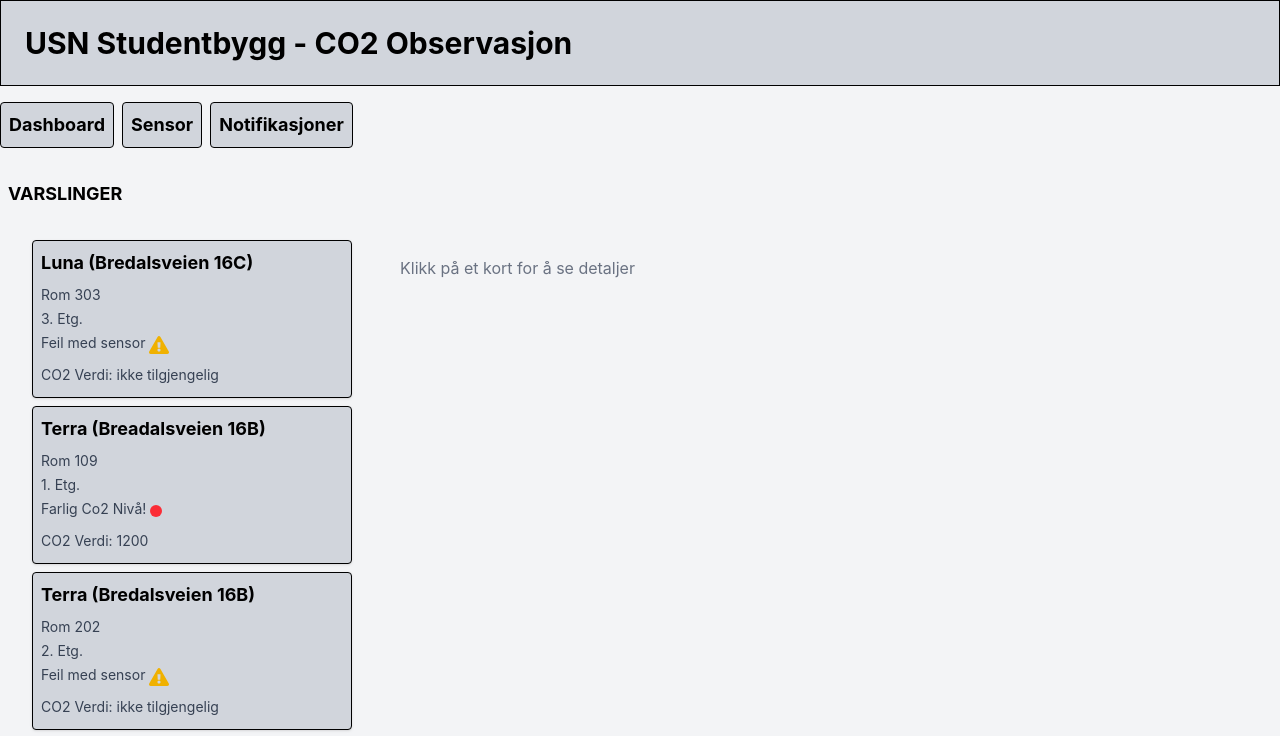
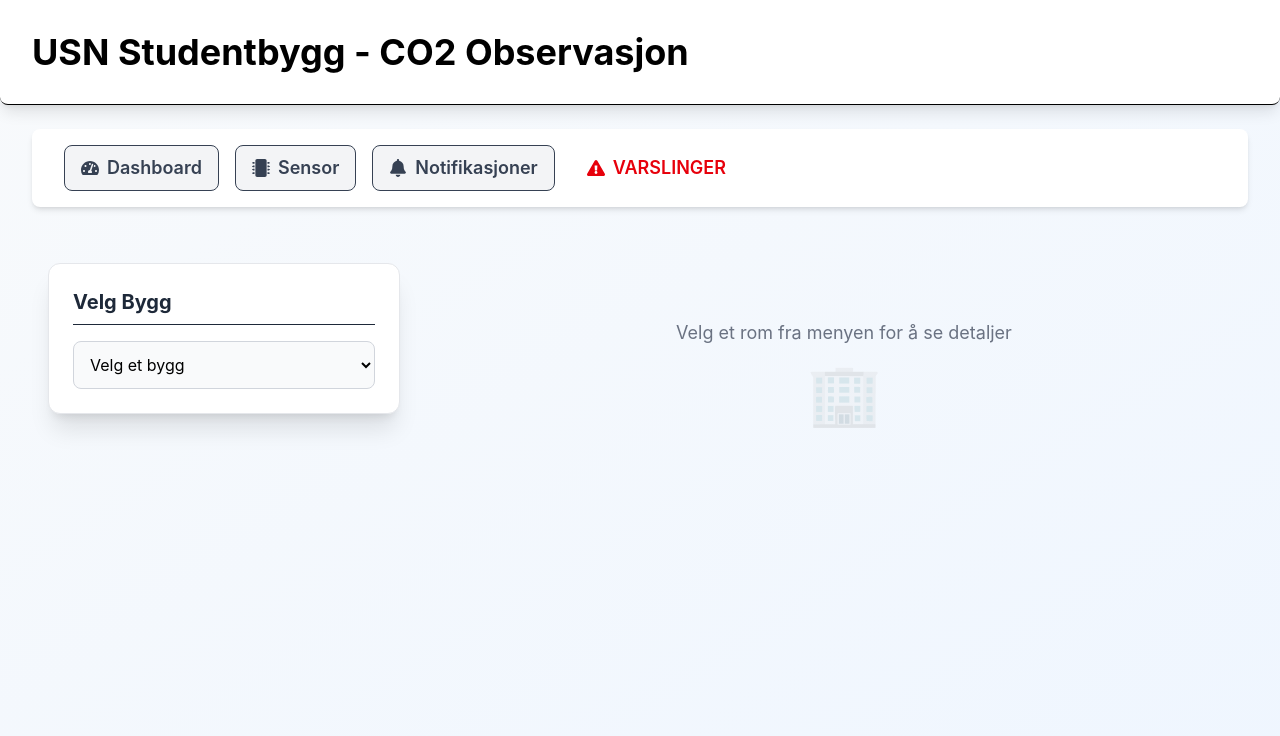
Before and after one commit to arabadnan3/bop3000-frontend, a React (Vite) app: page / in a window 1280 px wide. Shown: the top 736 px of the page. Built offline with nearby package versions, Linux system fonts and the light colour scheme.

Commit message:
Initial commit

```diff
--- a/src/App.jsx
+++ b/src/App.jsx
@@ -1,8 +1,7 @@
-import React , { useState }from 'react'
+import React, { useState } from 'react'
 import Card from './Components/Card'
 import CardDetail from './Components/CardDetail';
 import Navbar from './Components/Navbar'
-
 
 const mockData = [
   { id: 1, building: "Luna (Bredalsveien 16C)", room: "Rom 303", floor: "3. Etg.", status: "Feil med sensor", co2Value: null, leietaker: "Hans Roger", areal: 30, sensorId: 1001 },
@@ -15,43 +14,89 @@
   { id: 8, building: "Terra (Bredalsveien 16B)", room: "Rom 305", floor: "3. Etg", status: "Feil med sensor", co2Value: null, leietaker: "Jonas Nær", areal: 32, sensorId: 1008 },
   { id: 9, building: "Omega (Bredalsvein 16A)", room: "Rom 108", floor: "1. Etg", status: "Farlig Co2 Nivå!", co2Value: 980, leietaker: "Ida Storm", areal: 27, sensorId: 1009 },
   { id: 10, building: "Luna (Bredalsveien 16C)", room: "Rom 204", floor: "2. Etg", status: "Normalt Co2 Nivå", co2Value: 500, leietaker: "Ole Strand", areal: 24, sensorId: 1010 },
-
 ];
-
-
 
 function App() {
   const [selectedCard, setSelectedCard] = useState(null);
+  const [selectedId, setSelectedId] = useState(null);
+  const [selectedBuilding, setSelectedBuilding] = useState(null);
+
+  // Grupper data etter bygg og rett stavemåter
+  const buildings = mockData.reduce((acc, item) => {
+    const building = item.building.replace('Breadalsveien', 'Bredalsveien').replace('Bredalsvein', 'Bredalsveien');
+    if (!acc[building]) acc[building] = [];
+    acc[building].push(item);
+    return acc;
+  }, {});
+
+  const buildingList = Object.keys(buildings);
+
+  const handleSelectChange = (e) => {
+    const id = parseInt(e.target.value);
+    const card = mockData.find(item => item.id === id);
+    setSelectedCard(card);
+    setSelectedId(id);
+  };
+
   return (
-    <div className=" bg-gray-100 min-h-screen">
+    <div className="bg-gradient-to-br from-slate-50 to-blue-50 min-h-screen">
       <div>
-        <h1 className=" text-3xl p-6 bg-gray-300 border text-black font-bold mb-4">USN Studentbygg - CO2 Observasjon</h1>
+        <h1 className="text-4xl p-8 bg-white text-black font-bold mb-6 shadow-lg rounded-b-lg border-b">USN Studentbygg - CO2 Observasjon</h1>
         <Navbar />
-        </div>
+      </div>
 
-        <div className="flex gap-4 px-6">
+      <div className="flex gap-6 px-8 py-4">
+        <div className="w-96 p-4">
+          <div className="mb-8 p-6 border border-gray-200 rounded-xl bg-white shadow-xl hover:shadow-2xl transition-shadow duration-300">
+            <h3 className="font-bold text-xl mb-4 text-gray-800 border-b pb-2">Velg Bygg</h3>
+            <select
+              value={selectedBuilding || ''}
+              onChange={(e) => {
+                setSelectedBuilding(e.target.value);
+                setSelectedId(null);
+                setSelectedCard(null);
+              }}
+              className="w-full p-3 border border-gray-300 rounded-lg bg-gray-50 text-black focus:outline-none focus:ring-2 focus:ring-blue-400 transition duration-200"
+            >
+              <option value="">Velg et bygg</option>
+              {buildingList.map(building => (
+                <option key={building} value={building}>{building}</option>
+              ))}
+            </select>
+          </div>
 
-        <div className=" h-screen overflow-y-scroll w-84 p-2 border-gray-300">
-          {mockData.map((props) => (
-            <div key={props.id} onClick={() => setSelectedCard(props)} className='cursor-pointer'>
-              <Card  building={props.building} room={props.room} floor={props.floor} status={props.status} co2Value={props.co2Value} />
+          {selectedBuilding && (
+            <div className="mb-8 p-6 border border-gray-200 rounded-xl bg-white shadow-xl hover:shadow-2xl transition-shadow duration-300">
+              <h3 className="font-bold text-xl mb-4 text-gray-800 border-b pb-2">{selectedBuilding} - Velg Rom</h3>
+              <select
+                value={selectedId || ''}
+                onChange={handleSelectChange}
+                className="w-full p-3 border border-gray-300 rounded-lg bg-gray-50 text-black focus:outline-none focus:ring-2 focus:ring-blue-400 transition duration-200"
+              >
+                <option value="">Velg et rom</option>
+                {buildings[selectedBuilding].map((item) => (
+                  <option key={item.id} value={item.id}>
+                    {item.room}
+                  </option>
+                ))}
+              </select>
             </div>
-          ))}
+          )}
         </div>
 
         <div className='flex-1 p-6'>
           {selectedCard ? (
             <CardDetail data={selectedCard} />
           ) : (
-            <p className="text-gray-500">Klikk på et kort for å se detaljer</p>
+            <div className="text-center py-12">
+              <p className="text-gray-500 text-lg">Velg et rom fra menyen for å se detaljer</p>
+              <div className="mt-4 text-6xl opacity-20">🏢</div>
+            </div>
           )}
         </div>
       </div>
     </div>
-
-
   );
-
 }
 
 export default App
--- a/src/Components/CardDetail.jsx
+++ b/src/Components/CardDetail.jsx
@@ -13,31 +13,34 @@
 
 function CardDetail({data}) {
   return (
-    <div className="bg-gray-300 border p-3 rounded-lg py-5 px-5">
-      <p><span className="font-bold">Adresse:</span> {data.building}</p>
-      <p><span className="font-bold">Rom:</span> {data.room}</p>
-      <p><span className="font-bold">Etasje:</span> {data.floor}</p>
-      <p><span className="font-bold">Leietaker:</span> {data.leietaker}</p>
-      <p><span className="font-bold">Rom areal:</span> {data.areal} m²</p>
-      <p><span className="font-bold">Sensor ID:</span> {data.sensorId}</p>
+    <div className="bg-white border border-gray-200 p-6 rounded-xl shadow-xl">
+      <h2 className="text-2xl font-bold mb-4 text-gray-800">Rom Detaljer</h2>
+      <div className="grid grid-cols-2 gap-4 mb-6">
+        <p><span className="font-semibold">Adresse:</span> {data.building}</p>
+        <p><span className="font-semibold">Rom:</span> {data.room}</p>
+        <p><span className="font-semibold">Etasje:</span> {data.floor}</p>
+        <p><span className="font-semibold">Leietaker:</span> {data.leietaker}</p>
+        <p><span className="font-semibold">Rom areal:</span> {data.areal} m²</p>
+        <p><span className="font-semibold">Sensor ID:</span> {data.sensorId}</p>
+      </div>
 
-       <div className="bg-white mt-6 p-3 rounded">
-        <ResponsiveContainer width="100%" height={200}>
+       <div className="bg-gray-50 p-4 rounded-lg">
+        <h3 className="font-semibold mb-2">CO2 Trend</h3>
+        <ResponsiveContainer width="100%" height={250}>
           <LineChart data={chartData}>
             <CartesianGrid strokeDasharray="3 3" />
             <XAxis dataKey="time" />
             <YAxis />
             <Tooltip />
-            <Line type="monotone" dataKey="co2" stroke="red" dot={false} strokeWidth={2} />
+            <Line type="monotone" dataKey="co2" stroke="#3b82f6" dot={false} strokeWidth={3} />
           </LineChart>
         </ResponsiveContainer>
       </div>
-      <p className="text-sm text-gray-600 mt-1">Sist oppdatert: kl. 19.02</p>
-      <p className="font-bold mt-4">
-        <span className="cursor-pointer hover:underline">Kontakt leietaker</span>
-        {" | "}
-        <span className="cursor-pointer hover:underline">Slå av sensor</span>
-      </p>
+      <p className="text-sm text-gray-500 mt-2">Sist oppdatert: kl. 19.02</p>
+      <div className="mt-4 flex gap-4">
+        <span className="text-blue-600 cursor-pointer hover:underline font-medium">Kontakt leietaker</span>
+        <span className="text-red-600 cursor-pointer hover:underline font-medium">Slå av sensor</span>
+      </div>
 
 
 
--- a/src/Components/Navbar.jsx
+++ b/src/Components/Navbar.jsx
@@ -1,12 +1,21 @@
 import React from 'react'
+import { FaTachometerAlt, FaMicrochip, FaBell, FaExclamationTriangle } from 'react-icons/fa';
 
 function Navbar() {
   return (
-    <div>
-        <button className=" text-lg font-bold text-black-700 mb-6 p-2 bg-gray-300 border rounded cursor-pointer hover:underline">Dashboard </button>
-        <button className="text-lg font-bold text-black-700 ms-2 border rounded mb-6 p-2 bg-gray-300 cursor-pointer hover:underline"> Sensor  </button>
-        <button className="text-lg font-bold text-black-700 ms-2 border rounded mb-6 p-2 bg-gray-300 cursor-pointer hover:underline"> Notifikasjoner </button>
-        <p className="text-lg text-black-700 font-bold mb-4 p-2 cursor-pointer hover:underline ">  VARSLINGER </p>
+    <div className="flex flex-wrap gap-4 px-8 py-4 bg-white shadow-md rounded-lg mx-8 mb-6">
+        <button className="flex items-center gap-2 text-lg font-semibold text-gray-700 px-4 py-2 bg-gray-100 border rounded-lg cursor-pointer hover:bg-gray-200 transition duration-200">
+          <FaTachometerAlt /> Dashboard
+        </button>
+        <button className="flex items-center gap-2 text-lg font-semibold text-gray-700 px-4 py-2 bg-gray-100 border rounded-lg cursor-pointer hover:bg-gray-200 transition duration-200">
+          <FaMicrochip /> Sensor
+        </button>
+        <button className="flex items-center gap-2 text-lg font-semibold text-gray-700 px-4 py-2 bg-gray-100 border rounded-lg cursor-pointer hover:bg-gray-200 transition duration-200">
+          <FaBell /> Notifikasjoner
+        </button>
+        <div className="flex items-center gap-2 text-lg font-semibold text-red-600 px-4 py-2">
+          <FaExclamationTriangle /> VARSLINGER
+        </div>
 
     </div>
   )
```
